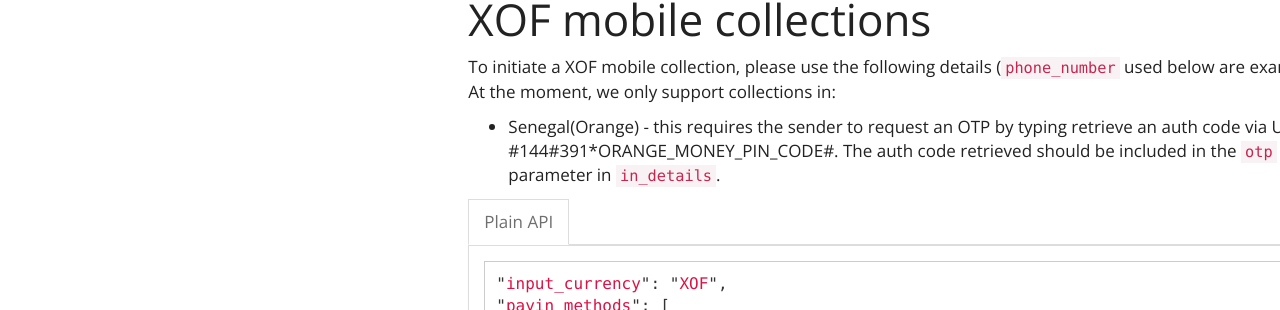
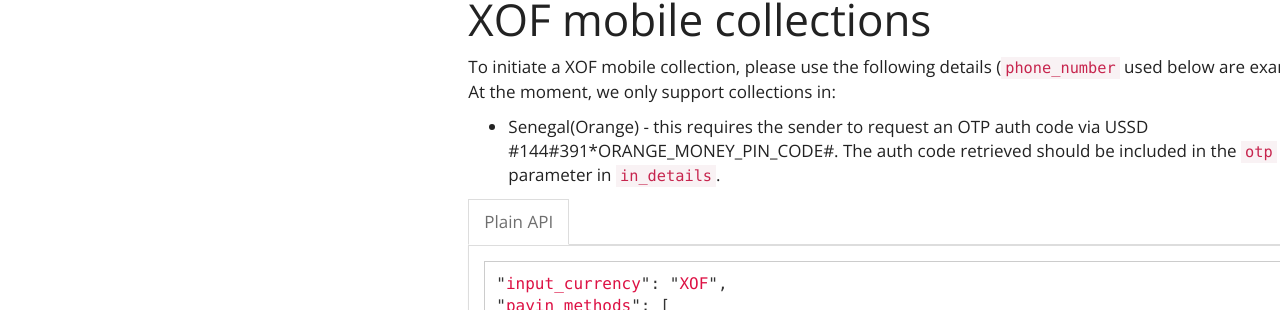
Before and after one commit to transferzero/api-documentation, a Jekyll site: the page built from _docs/collection-details.md, in a window 1280 px wide and 900 px high, scrolled down 3954 px. Shown: the part 145-455 px from the top of the window. Built offline with Jekyll 4.4.1, drawn with Linux system fonts in a browser that asks for light colours; nearby versions of some CDN libraries; comment, search, counter and statistics services are not loaded.

Commit message:
Update _docs/collection-details.md
Co-authored-by: Emanuele Gorga <emanuele@bitpesa.co>

```diff
--- a/_docs/collection-details.md
+++ b/_docs/collection-details.md
@@ -205,7 +205,7 @@
 To initiate a XOF mobile collection, please use the following details (`phone_number` used below are examples):
 At the moment, we only support collections in:
 
-- Senegal(Orange) - this requires the sender to request an OTP by typing retrieve an auth code via USSD #144#391\*ORANGE_MONEY_PIN_CODE#. The auth code retrieved should be included in the `otp` parameter in `in_details`.
+- Senegal(Orange) - this requires the sender to request an OTP auth code via USSD #144#391\*ORANGE_MONEY_PIN_CODE#. The auth code retrieved should be included in the `otp` parameter in `in_details`.
 
 {% capture data-raw %}
 
```
